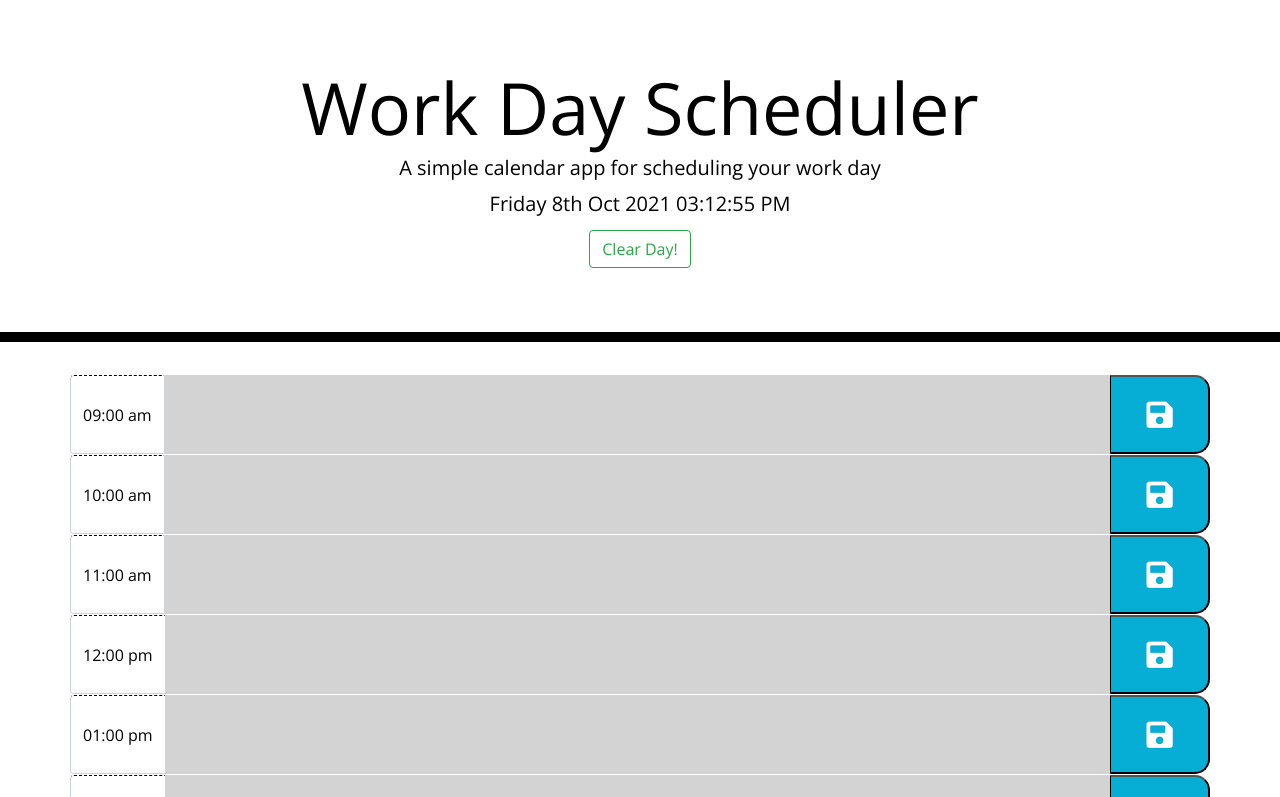
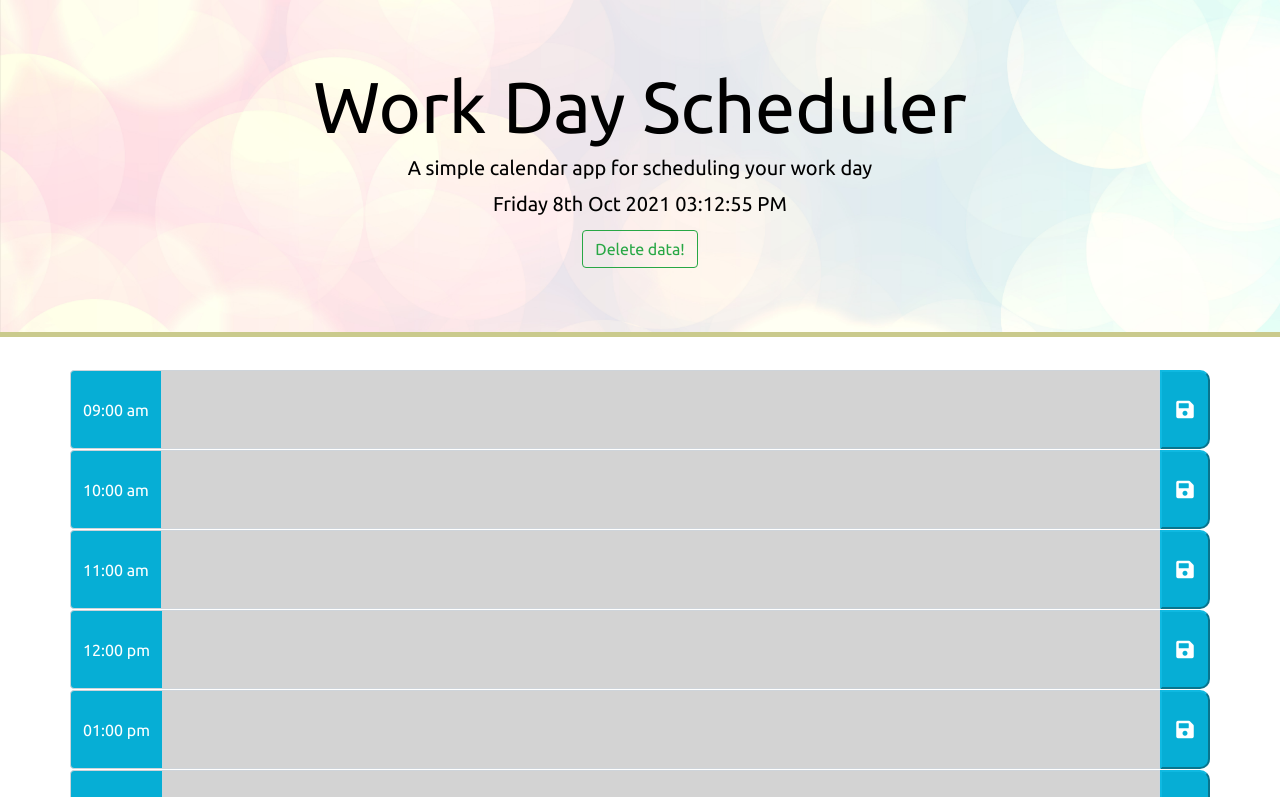
Before and after one commit to ajaykulkarni01/Work-Day-Scheduler, a plain HTML site: page index.html in a window 1280 px wide. Shown: the top 797 px of the page. Drawn offline with nearby package versions, Linux system fonts and the light colour scheme.

Commit message:
styling updated and bg image added

```diff
--- a/index.html
+++ b/index.html
@@ -18,6 +18,10 @@
       href="https://fonts.googleapis.com/css?family=Open+Sans&display=swap"
       rel="stylesheet"
     />
+    <link rel="preconnect" href="https://fonts.googleapis.com">
+    <link rel="preconnect" href="https://fonts.gstatic.com" crossorigin>
+    <link href="https://fonts.googleapis.com/css2?family=Ubuntu&display=swap" rel="stylesheet">
+
     <link rel="stylesheet" href="style.css" />
 
     <title>Work Day Scheduler</title>
@@ -29,7 +33,7 @@
       <h1 class="display-3">Work Day Scheduler</h1>
       <p class="lead">A simple calendar app for scheduling your work day</p>
       <p id="currentDay" class="lead"></p>
-      <button type="button" class="btn btn-outline-success" id="clearDay">Clear Day!</button>
+      <button type="button" class="btn btn-outline-success" id="clearDay">Delete data!</button>
     </header>
 
 
--- a/style.css
+++ b/style.css
@@ -1,7 +1,8 @@
 body {
-  font-family: 'Open Sans', sans-serif;
+  font-family: 'Ubuntu', sans-serif;
   font-size: 16px;
   line-height: 1;
+  margin-bottom: 2rem;
 }
 
 textarea {
@@ -16,9 +17,13 @@ textarea {
 .jumbotron {
   text-align: center;
   background-color: transparent;
+  background-image: url("./images/headerBg.jpg");
+  background-position: center;
+  background-repeat: no-repeat;
+  background-size: cover;
   color: black;
   border-radius: 0;
-  border-bottom: 10px solid black;
+  border-bottom: 5px solid #caca8c;
 }
 
 .description {
@@ -37,14 +42,15 @@ textarea {
 }
 
 .hour {
-  background-color: #ffffff;
-  color: #000000;
-  border-top: 1px dashed #000000;
+  background-color: #06aed5;
+  color: #ffffff;
+  /* border-top: 1px dashed #000000; */
+  background-color: #06aed5;
 }
 
 .past {
   background-color: #d3d3d3;
-  color: white;
+  color: black;
 }
 
 .present {
@@ -58,19 +64,25 @@ textarea {
 }
 
 .saveBtn {
-  border-left: 1px solid black;
-  border-top-right-radius: 15px;
-  border-bottom-right-radius: 15px;
+  /* border-left: 1px solid black; */
+  border-top-right-radius: 10px;
+  border-bottom-right-radius: 10px;
   background-color: #06aed5;
+  border-color: #0fb9e1;
   color: white;
-  width: 100px;
+  width: 50px;
 }
 
 .saveBtn i {
-  font-size: 30px;
+  font-size: 20px;
   transition: all 0.3s ease-in-out;
 }
 .saveBtn i:hover {
   color:#094350;
   transition: all 0.3s ease-in-out;
 }
+
+.input-group {
+  /* background-color: aqua !important; */
+  border-radius: 10px;
+}
```
Also changed, not shown: images/headerBg.jpg (added).
